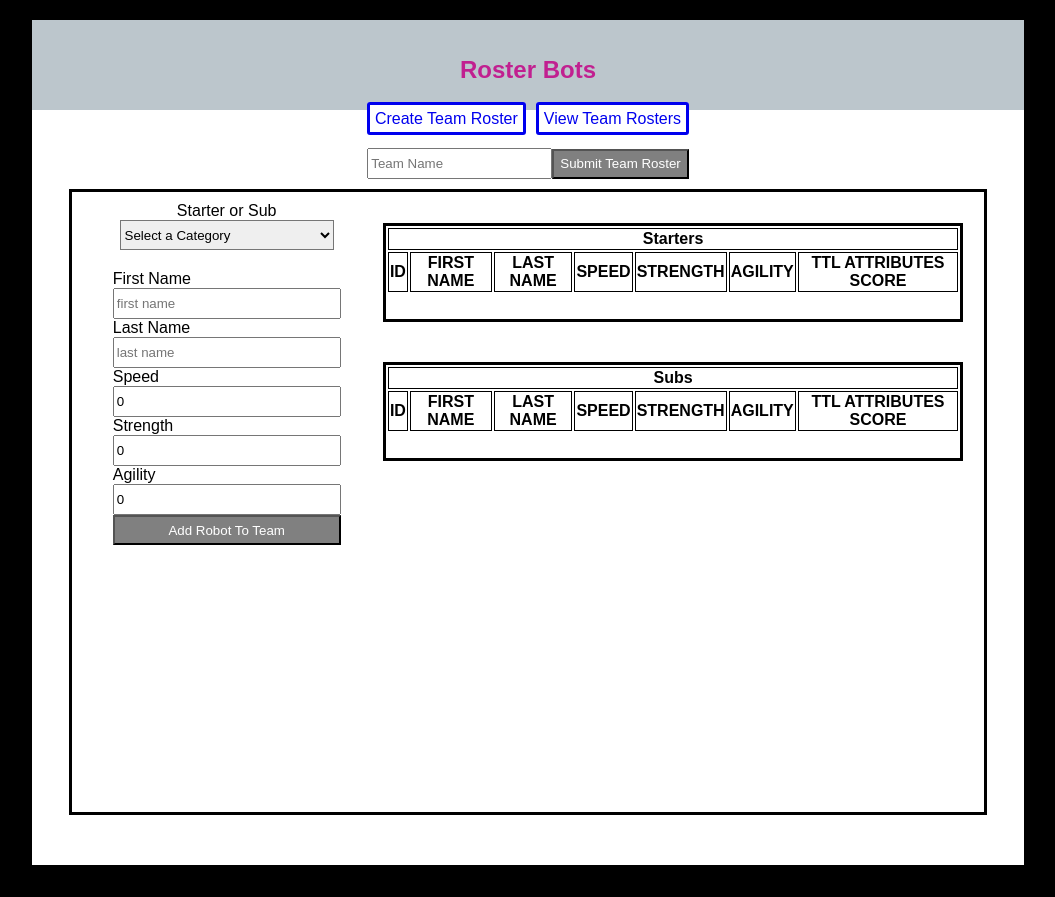
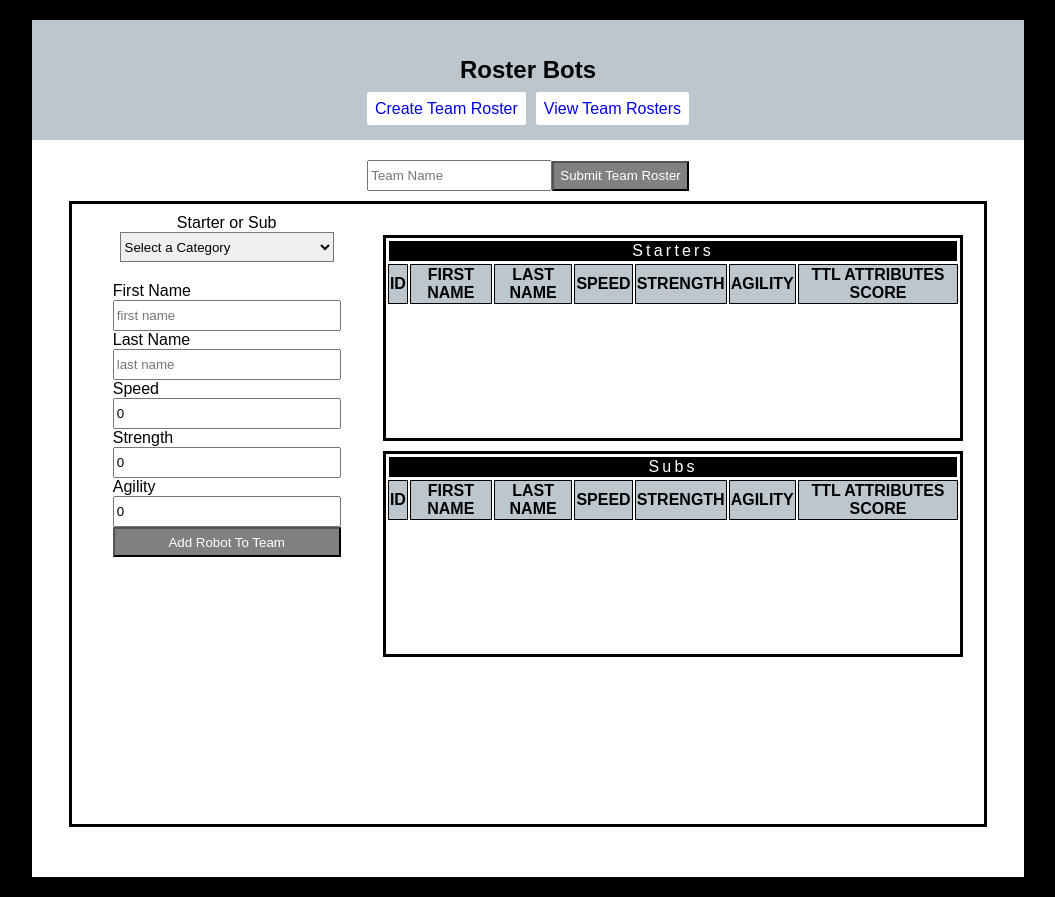
Before and after one commit to hdechat/bot-roster, a React (Create React App) app: page /create-roster in a window 1280 px wide. Shown: the whole page, without its empty margins (112-1167 px from the left). Built offline with nearby package versions, Linux system fonts and the light colour scheme.

Commit message:
Add styles to App.css, move nav links inside header, create div around table in TableByCategory, update snapshots

```diff
--- a/src/components/App.css
+++ b/src/components/App.css
@@ -4,13 +4,14 @@
 
 .App-header {
   background-color: #bcc6cc;
-  height: 50px;
+  height: 80px;
   padding: 20px;
   color: #c12090;
 }
 
 .App-title {
   font-size: 1.5em;
+  color: #000;
 }
 
 .App-intro {
@@ -31,6 +32,13 @@
 .AddRobot {
   margin: 0 auto;
   width: 30%;
+}
+
+.TableByCategory {
+  border: solid;
+  min-height: 200px;
+  height: fit-content;
+  margin-bottom: 10px;
 }
 
 .generate__container {
@@ -66,10 +74,25 @@
 .nav {
   background: #fff;
   text-decoration: none;
-  border: solid;
+  border: solid #fff;
   border-radius: 3px;
   padding: 5px;
   margin: 5px;
+}
+
+.nav:hover {
+  text-decoration: underline;
+}
+
+.header__category {
+  background: #000;
+  color: white;
+  letter-spacing: 0.2em;
+  font-weight: 100;
+}
+
+.header__titles {
+  background: #bcc6cc;
 }
 
 select {
@@ -89,9 +112,7 @@ input {
 }
 
 table {
-  border: solid;
   width: 100%;
-  margin-bottom: 40px;
   padding-bottom: 5px;
 }
 
--- a/src/components/App.js
+++ b/src/components/App.js
@@ -47,9 +47,9 @@ class App extends Component {
       <div className="App">
         <header className="App-header">
           <h1 className="App-title">Roster Bots</h1>
+          <NavLink className="nav" to='/create-roster'>Create Team Roster</NavLink>
+          <NavLink className="nav" to='/rosters'>View Team Rosters</NavLink>
         </header>
-        <NavLink className="nav" to='/create-roster'>Create Team Roster</NavLink>
-        <NavLink className="nav" to='/rosters'>View Team Rosters</NavLink>
         { !!this.state.error && <p className="app__error-message">{this.state.error}</p> }
         <Route exact path='/create-roster' render={() => {
           return <GenerateTeamRoster teams={this.state.teams} addTeamRoster={this.addTeamRoster} />
--- a/src/components/stateless/TableByCategory.js
+++ b/src/components/stateless/TableByCategory.js
@@ -18,6 +18,7 @@ function TableByCategory(props) {
   );
 
   return(
+    <div className="TableByCategory">
       <table>
         <thead>
           <tr>
@@ -39,6 +40,7 @@ function TableByCategory(props) {
           { team }
         </tbody>
       </table>
+    </div>
   )
 }
 
```
Also changed, not shown: 2 other files (tests, documents, lock files or other folders). Lines whose indentation alone changed are shown as unchanged.
